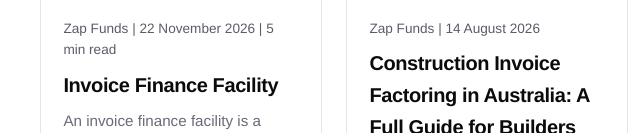
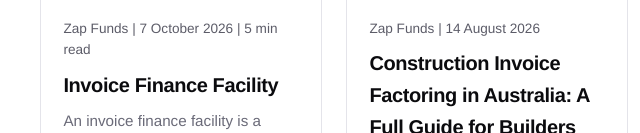
Before and after one commit to jimmybbk/sofund, a plain HTML site: page blog/index.html in a window 1280 px wide. Shown: the part 667-800 px from the top of the page, 0-640 px from the left. Drawn offline with Linux system fonts and the light colour scheme; a web font is replaced by a local one.

Commit message:
Update facility listing card date

```diff
--- a/blog/index.html
+++ b/blog/index.html
@@ -83,7 +83,7 @@
             <img src="https://images.unsplash.com/photo-1554224155-6726b3ff858f?auto=format&fit=crop&w=800&h=450&q=75"
                  alt="Calculator and financial paperwork on a desk" loading="lazy" decoding="async">
             <div class="blog-card-body">
-              <span class="blog-card-date">Zap Funds | 22 November 2026 | 5 min read</span>
+              <span class="blog-card-date">Zap Funds | 7 October 2026 | 5 min read</span>
               <h2 class="blog-card-title">Invoice Finance Facility</h2>
               <p class="blog-card-excerpt">An invoice finance facility is a running funding line secured against your unpaid invoices. How it works, what it costs and what to compare before you sign.</p>
               <span class="blog-card-more">Read the article &rarr;</span>
```
